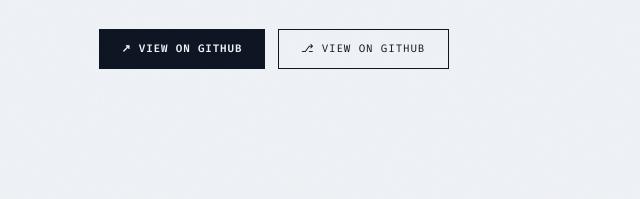
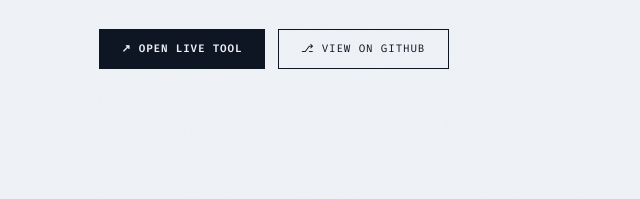
Before and after one commit to RutwikSatish/tariffguard, a plain HTML site: page index.html in a window 1280 px wide. Shown: the part 415-614 px from the top of the page, 1-641 px from the left. Drawn offline with Linux system fonts and the light colour scheme.

Commit message:
Update index.html

```diff
--- a/index.html
+++ b/index.html
@@ -317,7 +317,7 @@
         every other tool ignores: PPAP re-qualification, bridge inventory, and production gap risk.
       </p>
       <div class="hero-ctas fade-up d3">
-        <a href="https://github.com/rutwiksatish/tariffguard" target="_blank" class="btn-primary">↗ View on GitHub</a>
+        <a href="https://tariffguard.streamlit.app/" target="_blank" class="btn-primary">↗ Open Live Tool</a>
         <a href="https://github.com/rutwiksatish/tariffguard" target="_blank" class="btn-outline">⎇ View on GitHub</a>
       </div>
     </div>
```
